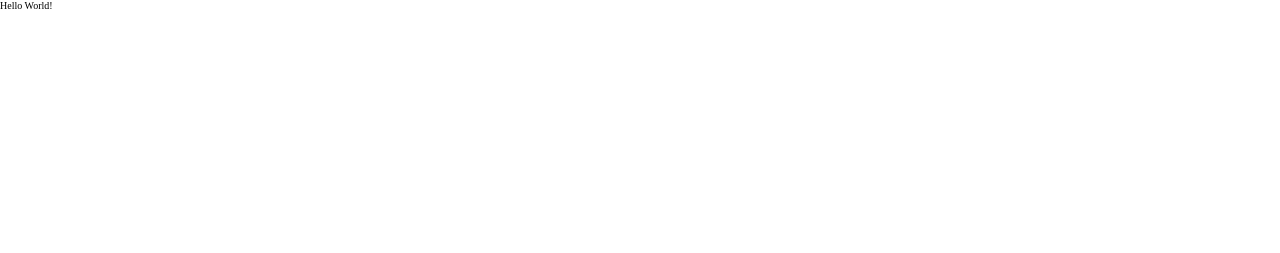
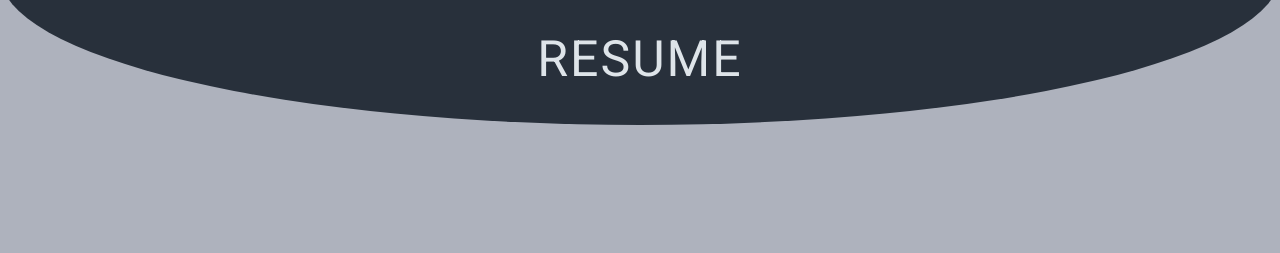
Before and after one commit to HovSyan/cv_project, a website: page index.html in a window 1280 px wide. Drawn offline with nearby package versions, Linux system fonts and the light colour scheme; files that its build step writes are made by us from their sources.

Commit message:
Added header

```diff
--- a/index.html
+++ b/index.html
@@ -4,9 +4,15 @@
         <link href="./css/main.css" rel="stylesheet">
         <link rel="preconnect" href="https://fonts.googleapis.com">
         <link rel="preconnect" href="https://fonts.gstatic.com" crossorigin>
-        <link href="https://fonts.googleapis.com/css2?family=Roboto&display=swap" rel="stylesheet">
+        <link href="https://fonts.googleapis.com/css2?family=Roboto&display=swapwght@300" rel="stylesheet">
     </head>
     <body>
-        Hello World!
+        <header class="header">
+            <h1 class="header__title">Resume</h1>
+        </header>
+        <main class="container">
+            <div class="about">about</div>
+            <div class="experience">experience</div>
+        </main>
     </body>
 </html>
--- /dev/null
+++ b/scss/_about.scss
@@ -0,0 +1,3 @@
+.about {
+
+}
--- a/scss/_base.scss
+++ b/scss/_base.scss
@@ -1,4 +1,6 @@
 :root {
+    --bg-color: #aeb2bd;
+
     --color--primary: #28303b;
     --color--secondary: #e2a717;
 
@@ -13,6 +15,8 @@
 
 html {
     font-size: 62.5%;
+    font-family: var(--font-family);
+    letter-spacing: 1;
 }
 
 * {
@@ -20,3 +24,7 @@ html {
     padding: 0;
     box-sizing: border-box;
 }
+
+body {
+    background-color: var(--bg-color);
+}
--- /dev/null
+++ b/scss/_container.scss
@@ -0,0 +1,7 @@
+.container {
+    width: 80%;
+    margin: auto;
+
+    display: grid;
+    grid-template-columns: repeat(8, 1fr)
+}
--- /dev/null
+++ b/scss/_header.scss
@@ -0,0 +1,28 @@
+.header {
+    background-color: var(--color--primary);
+    color: var(--text-color-light);
+
+    height: 25rem;
+    width: 100%;
+    padding: 3rem;
+
+    clip-path: ellipse(50% 60% at 50% -10%);
+    position: fixed;
+
+    animation: from-top 1s;
+
+    &__title {
+        text-transform: uppercase;
+        font-size: 5rem;
+        font-weight: 300;
+        text-align: center;
+        letter-spacing: 2;
+    }
+}
+
+@keyframes from-top {
+    0% {
+        opacity: 0;
+        transform: translateY(-50rem);
+    }
+}
--- a/scss/main.scss
+++ b/scss/main.scss
@@ -1 +1,5 @@
+@import "about.scss";
 @import "base.scss";
+@import "experience.scss";
+@import "header.scss";
+@import "container.scss";
```
Also changed, not shown: scss/_experience.scss (added).
